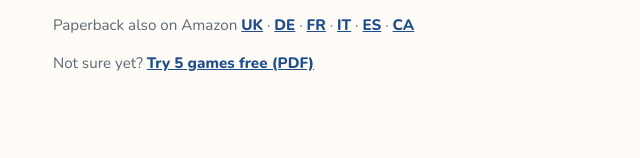
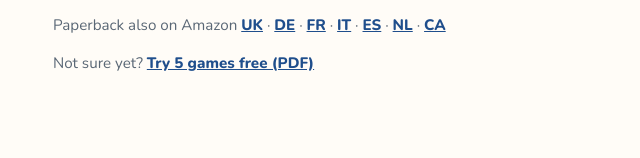
Before and after one commit to tenniswithkids/tenniswithkids.github.io, a plain HTML site: page index.html in a window 1280 px wide. Shown: the part 642-800 px from the top of the page, 17-657 px from the left. Drawn offline with Linux system fonts and the light colour scheme.

Commit message:
Add Amazon NL link
Co-Authored-By: Claude Opus 5.5 <noreply@anthropic.com>
Claude-Session: https://claude.ai/code/session_012UdZrRSvLUgPcXdQ7wEKav

```diff
--- a/index.html
+++ b/index.html
@@ -41,7 +41,7 @@
         <a href="https://www.amazon.com/dp/B0HRLJG5MN" target="_blank" rel="noopener" style="background: #D93B3B; color: #FFFFFF; font-weight: 800; font-size: 1.15rem; padding: 16px 30px; border-radius: 99px; text-decoration: none">Paperback on Amazon</a>
         <a href="https://www.etsy.com/listing/4607660732" target="_blank" rel="noopener" style="background: #FFFFFF; color: #16365F; border: 2px solid #16365F; font-weight: 800; font-size: 1.15rem; padding: 14px 28px; border-radius: 99px; text-decoration: none">Printable PDF on Etsy</a>
       </div>
-      <div style="font-size: 0.95rem; color: #5A6775">Paperback also on Amazon <a href="https://www.amazon.co.uk/dp/B0HRLJG5MN" target="_blank" rel="noopener" style="color: #1F4E8C; font-weight: 700">UK</a> · <a href="https://www.amazon.de/dp/B0HRLJG5MN" target="_blank" rel="noopener" style="color: #1F4E8C; font-weight: 700">DE</a> · <a href="https://www.amazon.fr/dp/B0HRLJG5MN" target="_blank" rel="noopener" style="color: #1F4E8C; font-weight: 700">FR</a> · <a href="https://www.amazon.it/dp/B0HRLJG5MN" target="_blank" rel="noopener" style="color: #1F4E8C; font-weight: 700">IT</a> · <a href="https://www.amazon.es/dp/B0HRLJG5MN" target="_blank" rel="noopener" style="color: #1F4E8C; font-weight: 700">ES</a> · <a href="https://www.amazon.ca/dp/B0HRLJG5MN" target="_blank" rel="noopener" style="color: #1F4E8C; font-weight: 700">CA</a> </div>
+      <div style="font-size: 0.95rem; color: #5A6775">Paperback also on Amazon <a href="https://www.amazon.co.uk/dp/B0HRLJG5MN" target="_blank" rel="noopener" style="color: #1F4E8C; font-weight: 700">UK</a> · <a href="https://www.amazon.de/dp/B0HRLJG5MN" target="_blank" rel="noopener" style="color: #1F4E8C; font-weight: 700">DE</a> · <a href="https://www.amazon.fr/dp/B0HRLJG5MN" target="_blank" rel="noopener" style="color: #1F4E8C; font-weight: 700">FR</a> · <a href="https://www.amazon.it/dp/B0HRLJG5MN" target="_blank" rel="noopener" style="color: #1F4E8C; font-weight: 700">IT</a> · <a href="https://www.amazon.es/dp/B0HRLJG5MN" target="_blank" rel="noopener" style="color: #1F4E8C; font-weight: 700">ES</a> · <a href="https://www.amazon.nl/dp/B0HRLJG5MN" target="_blank" rel="noopener" style="color: #1F4E8C; font-weight: 700">NL</a> · <a href="https://www.amazon.ca/dp/B0HRLJG5MN" target="_blank" rel="noopener" style="color: #1F4E8C; font-weight: 700">CA</a> </div>
       <div style="font-size: 0.95rem; color: #5A6775">Not sure yet? <a href="Tennis_with_Kids_free_sample.pdf" style="font-weight: 800; color: #1F4E8C">Try 5 games free (PDF)</a></div>
     </div>
     <div style="flex: 1 1 440px; min-width: 0; position: relative">
@@ -116,7 +116,7 @@
     <h2 style="margin: 0; font-family: 'Fredoka', sans-serif; font-weight: 700; font-size: 2.6rem; color: #16365F">Start playing this weekend</h2>
     <div style="font-size: 1.15rem; color: #3B4A5A; max-width: 640px">100 cards, 3 age levels, star chart and certificate. As a paperback book or a printable PDF.</div>
     <div style="display: flex; flex-wrap: wrap; gap: 14px; justify-content: center"><a href="https://www.amazon.com/dp/B0HRLJG5MN" target="_blank" rel="noopener" style="background: #D93B3B; color: #FFFFFF; font-weight: 800; font-size: 1.15rem; padding: 16px 30px; border-radius: 99px; text-decoration: none">Paperback on Amazon</a><a href="https://www.etsy.com/listing/4607660732" target="_blank" rel="noopener" style="background: #FFFFFF; color: #16365F; border: 2px solid #16365F; font-weight: 800; font-size: 1.15rem; padding: 14px 28px; border-radius: 99px; text-decoration: none">Printable PDF on Etsy</a></div>
-    <div style="font-size: 0.95rem; color: #5A6775">Paperback also on Amazon <a href="https://www.amazon.co.uk/dp/B0HRLJG5MN" target="_blank" rel="noopener" style="color: #1F4E8C; font-weight: 700">UK</a> · <a href="https://www.amazon.de/dp/B0HRLJG5MN" target="_blank" rel="noopener" style="color: #1F4E8C; font-weight: 700">DE</a> · <a href="https://www.amazon.fr/dp/B0HRLJG5MN" target="_blank" rel="noopener" style="color: #1F4E8C; font-weight: 700">FR</a> · <a href="https://www.amazon.it/dp/B0HRLJG5MN" target="_blank" rel="noopener" style="color: #1F4E8C; font-weight: 700">IT</a> · <a href="https://www.amazon.es/dp/B0HRLJG5MN" target="_blank" rel="noopener" style="color: #1F4E8C; font-weight: 700">ES</a> · <a href="https://www.amazon.ca/dp/B0HRLJG5MN" target="_blank" rel="noopener" style="color: #1F4E8C; font-weight: 700">CA</a> · Printable PDF: instant download from our <a href="https://tenniswithkids.etsy.com" target="_blank" rel="noopener" style="color: #5A6775">Etsy shop</a></div>
+    <div style="font-size: 0.95rem; color: #5A6775">Paperback also on Amazon <a href="https://www.amazon.co.uk/dp/B0HRLJG5MN" target="_blank" rel="noopener" style="color: #1F4E8C; font-weight: 700">UK</a> · <a href="https://www.amazon.de/dp/B0HRLJG5MN" target="_blank" rel="noopener" style="color: #1F4E8C; font-weight: 700">DE</a> · <a href="https://www.amazon.fr/dp/B0HRLJG5MN" target="_blank" rel="noopener" style="color: #1F4E8C; font-weight: 700">FR</a> · <a href="https://www.amazon.it/dp/B0HRLJG5MN" target="_blank" rel="noopener" style="color: #1F4E8C; font-weight: 700">IT</a> · <a href="https://www.amazon.es/dp/B0HRLJG5MN" target="_blank" rel="noopener" style="color: #1F4E8C; font-weight: 700">ES</a> · <a href="https://www.amazon.nl/dp/B0HRLJG5MN" target="_blank" rel="noopener" style="color: #1F4E8C; font-weight: 700">NL</a> · <a href="https://www.amazon.ca/dp/B0HRLJG5MN" target="_blank" rel="noopener" style="color: #1F4E8C; font-weight: 700">CA</a> · Printable PDF: instant download from our <a href="https://tenniswithkids.etsy.com" target="_blank" rel="noopener" style="color: #5A6775">Etsy shop</a></div>
   </div>
 
   <div style="background: #16365F; color: #DCE6F2">
```
